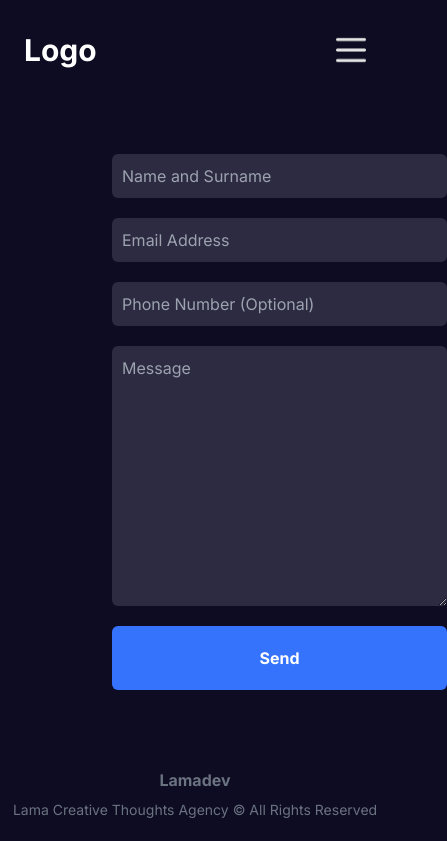
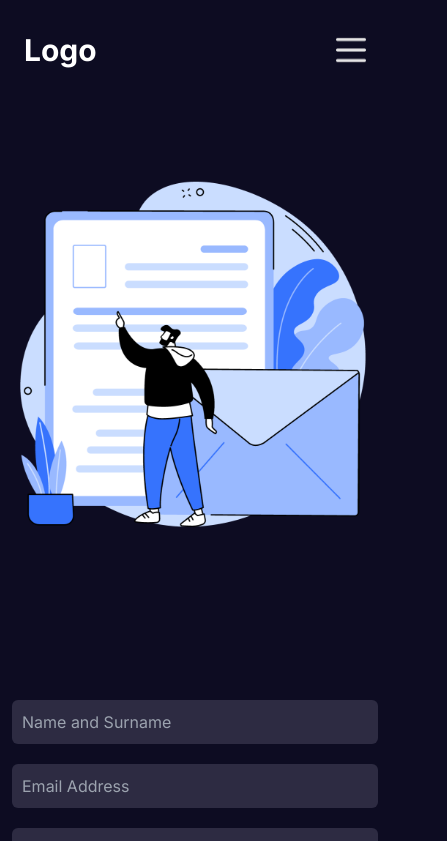
Before and after one commit to ariel-behar/baby-journal, a Next.js app: page /contact in a window 390 px wide. Shown: the top 841 px of the page, 447 px wide, since content can reach past the window. Built offline with nearby package versions, Linux system fonts and the light colour scheme.

Commit message:
Optimizing the contact page for mobile

```diff
--- a/app/contact/page.tsx
+++ b/app/contact/page.tsx
@@ -2,8 +2,8 @@
 
 function ContactPage() {
 	return (
-		<div className="flex gap-[100px]">
-			<div className="flex-1 relative h-[500px]">
+		<div className="flex flex-col md:flex-row gap-[100px]">
+			<div className="md:flex-1 relative h-[500px]">
 				<Image src="/img/contact.png" alt="Contact" fill className="object-contain" />
 			</div>
 
```
